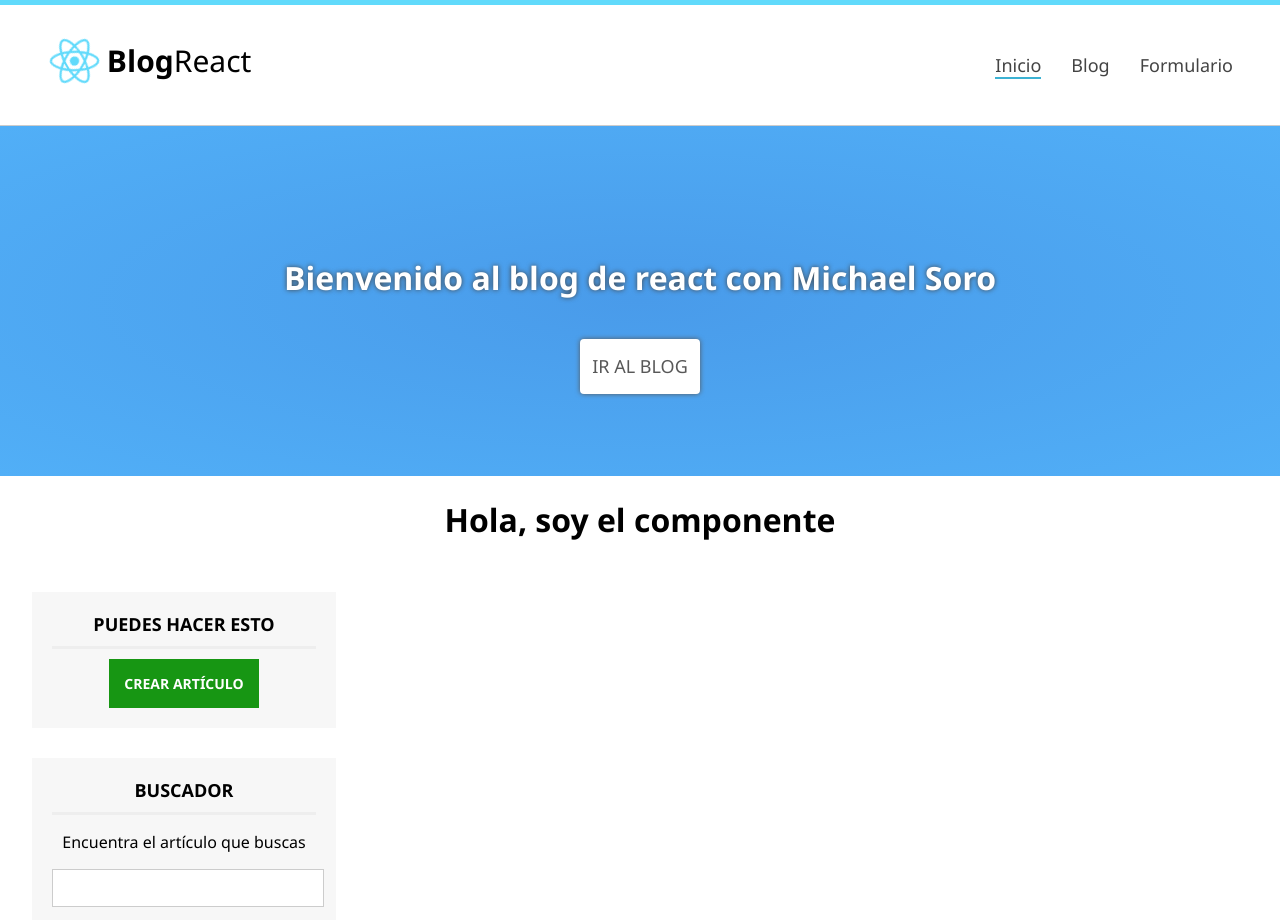
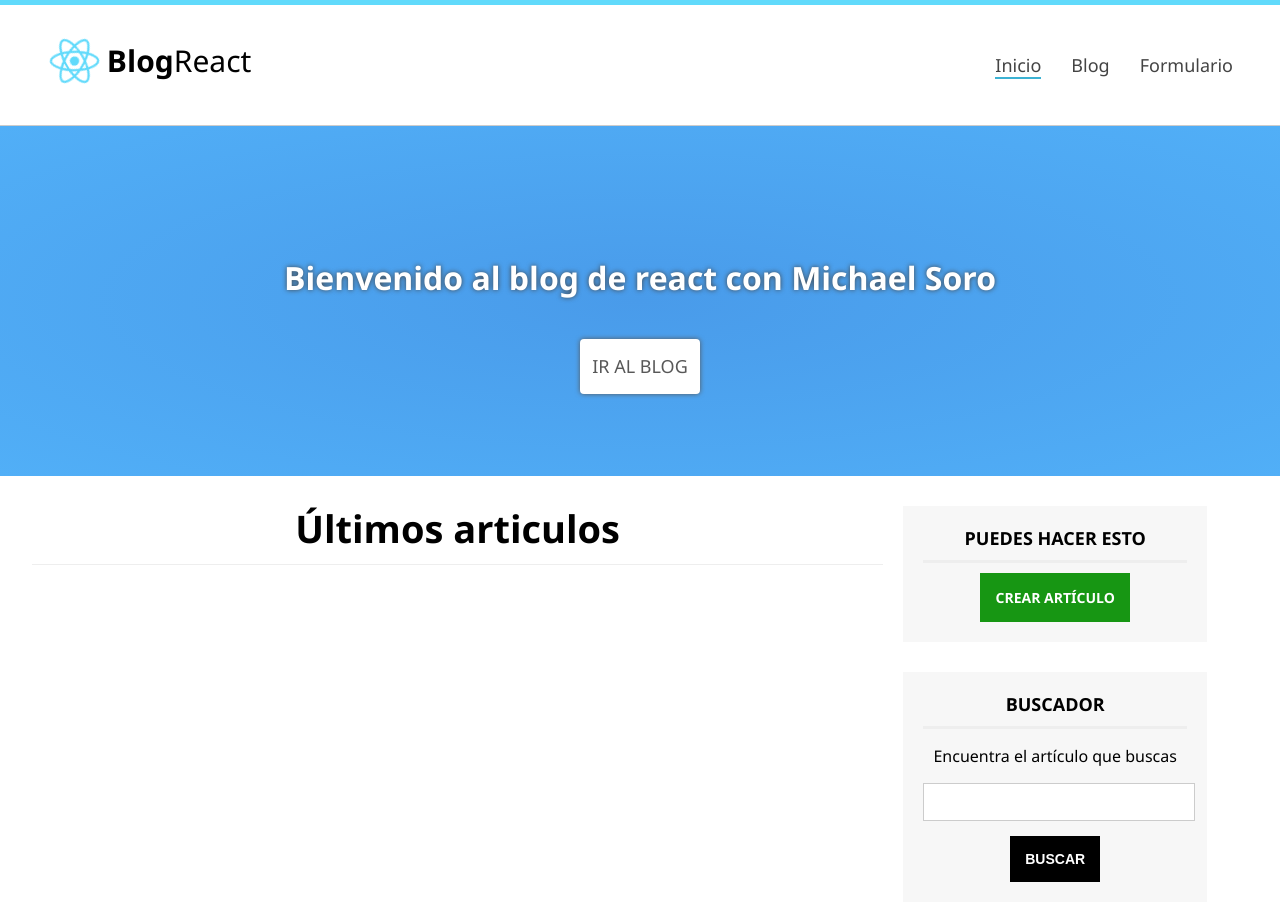
Before and after one commit to MaikolSoro/Blog-React, a React (Create React App) app in the folder blogreact/: page /home in a window 1280 px wide. Shown: the top 920 px of the page. Built offline with nearby package versions, Linux system fonts and the light colour scheme.

Commit message:
componente home

```diff
--- a/blogreact/src/Router.js
+++ b/blogreact/src/Router.js
@@ -3,32 +3,28 @@ import { BrowserRouter, Route, Switch } from "react-router-dom";
 
 // COMPONENTES PARA LAS NAVEGACIÓN
 import MiComponente from "./components/MiComponente";
-import Error from './components/Error';
+import Error from "./components/Error";
 import Header from "./components/Header";
-import Slider from "./components/Slider";
-import Sidebar from "./components/Sidebar";
 import Footer from "./components/Footer";
 import SeccionPruebas from "./components/SeccionPruebas";
+import Home from "./components/Home";
 class Router extends Component {
   render() {
     return (
       <BrowserRouter>
         {/*Configurar las rutas de las páginas*/}
         <Header />
-        <Slider />
-        <div className="center">
+
         <Switch>
-            <Route exact path="/" component={MiComponente} />
-            <Route exact path="/home" component={MiComponente} />
+          <Route exact path="/" component={Home} />
+          <Route exact path="/home" component={Home} />
           <Route exact path="/ruta-prueba" component={MiComponente} />
 
-          <Route component={Error}/>
+          <Route component={Error} />
+        </Switch>
 
-          </Switch>
-          <Sidebar />
         <div className="clearfix" />
-      </div>
-      <Footer />
+        <Footer />
       </BrowserRouter>
     );
   }
--- a/blogreact/src/components/Header.js
+++ b/blogreact/src/components/Header.js
@@ -22,10 +22,10 @@ class Header extends Component {
                 <NavLink to="/home" activeClassName="active">Inicio</NavLink>
               </li>
               <li>
-                <NavLink to="/blog">Blog</NavLink>
+                <NavLink to="/blog" activeClassName="active">Blog</NavLink>
               </li>
               <li>
-                <NavLink to="/formulario">Formulario</NavLink>
+                <NavLink to="/formulario" activeClassName="active">Formulario</NavLink>
               </li>
             </ul>
           </nav>
--- /dev/null
+++ b/blogreact/src/components/Home.js
@@ -0,0 +1,21 @@
+import React, { Component } from "react";
+import Slider from "./Slider";
+import Sidebar from "./Sidebar";
+
+class Home extends Component {
+  render() {
+    return (
+      <div id="home">
+        <Slider />
+        <div className="center">
+          <div id="content">
+            <h1 className="subheader">Últimos articulos</h1>
+          </div>
+          <Sidebar />
+        </div>
+      </div>
+    );
+  }
+}
+
+export default Home;
```
